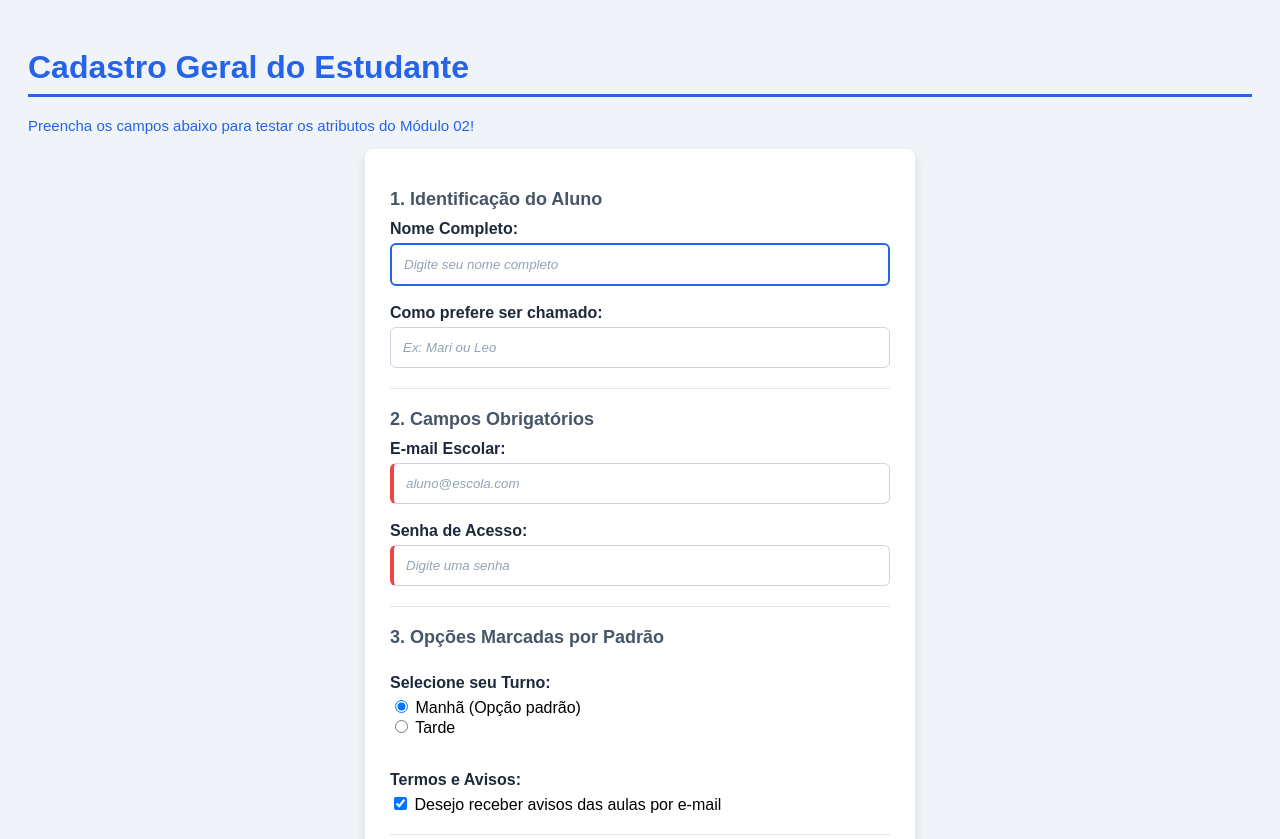
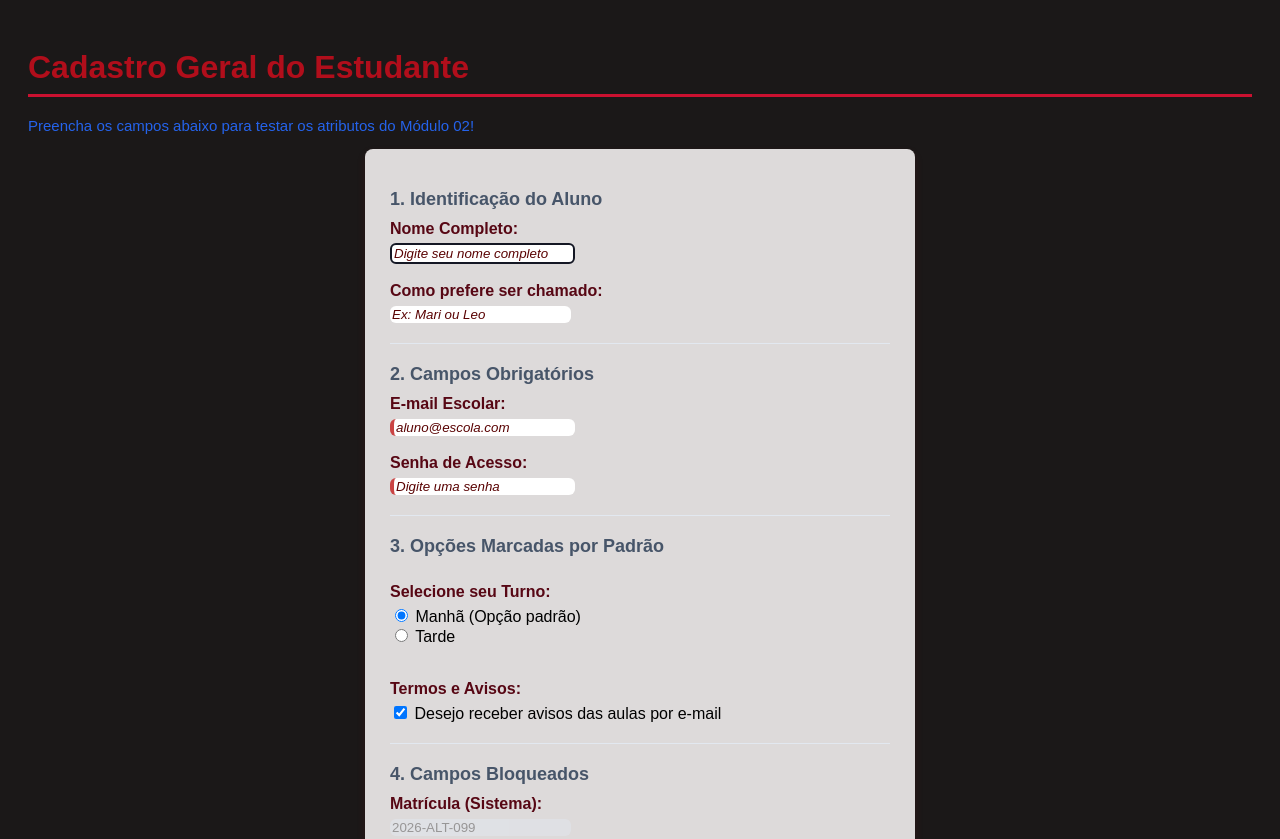
Before and after one commit to Bele-cdo/atividade-01-web, a plain HTML site: page exercicio-01/Index.html in a window 1280 px wide. Shown: the top 839 px of the page. Drawn offline with Linux system fonts and the light colour scheme.

Commit message:
Update style.css

```diff
--- a/exercicio-01/style.css
+++ b/exercicio-01/style.css
@@ -1,11 +1,3 @@
-/* ==========================================================================
-   EXERCÍCIO DE PERSONALIZAÇÃO CSS - MÓDULO 02
-   Instruções: Substitua todos os '___' escolhendo um valor dos comentários!
-   ========================================================================== */
-
-/* --------------------------------------------------------------------------
-   1. CONFIGURAÇÃO GERAL DA PÁGINA (body)
-   -------------------------------------------------------------------------- */
 body {
     /* OPÇÕES DE FONTE: Arial, sans-serif | 'Courier New', monospace | Verdana, sans-serif */
     font-family: Arial, sans-serif;
@@ -17,7 +9,7 @@ body {
        e escolha #2563eb ou #7c3aed na cor do parágrafo de instrução
        (não use #333333, pois ficaria escuro sobre escuro).
     */
-    background-color: #f0f4f8;
+    background-color: hsl(0, 4%, 10%);
 
     /* ESPAÇAMENTO INTERNO: 10px | 20px | 30px | 40px */
     padding: 20px;
@@ -33,7 +25,7 @@ body {
        ⚠️ Essa escolha afeta a legibilidade dos itens 3 (.rotulo) e
        (.subtitulo-secao) logo abaixo. Guarde qual cor escolheu aqui!
     */
-    background-color: #ffffff;
+    background-color: #dddada;
 
     /* LARGURA MÁXIMA DA CAIXA: 400px | 500px | 600px */
     max-width: 500px;
@@ -45,7 +37,7 @@ body {
     border-radius: 8px;
 
     /* SOMBRA DA CAIXA: 0 4px 10px rgba(0, 0, 0, 0.1) | none (sem sombra) */
-    box-shadow: 0 4px 10px rgba(0, 0, 0, 0.1);
+    box-shadow: 0 4px 10px rgba(187, 2, 2, 0.1);
 }
 
 
@@ -56,13 +48,13 @@ body {
     /* OPÇÕES DE COR DO TÍTULO PRINCIPAL:
        - #2563eb (Azul) | #7c3aed (Roxo) | #16a34a (Verde) | #ea580c (Laranja)
     */
-    color: #2563eb;
+    color: #b10e1b;
 
     /* PREENCHIMENTO DA BORDA INFERIOR [Largura] [Estilo] [Cor]:
        - Estilos: solid (maciço) | dashed (tracejado) | dotted (pontilhado)
        - Exemplo: 3px solid #2563eb ou 2px dashed #7c3aed
     */
-    border-bottom: 3px solid #2563eb;
+    border-bottom: 3px solid #ca1130;
 
     padding-bottom: 8px;
     margin-bottom: 20px;
@@ -98,7 +90,7 @@ body {
        (Escuro), use #ffffff aqui. Combinar as duas cores claras (ou as
        duas escuras) deixa o texto praticamente invisível.
     */
-    color: #1e293b;
+    color: #570714;
 
     display: inline-block;
     margin-bottom: 5px;
@@ -112,7 +104,7 @@ body {
     /* DESTAQUE DO CAMPO NOME [Largura] [Estilo] [Cor]:
        - Exemplo: 2px solid #2563eb | 2px solid #7c3aed
     */
-    border: 2px solid #2563eb;
+    border: 2px solid #141724;
 }
 
 #campo-matricula {
@@ -128,13 +120,13 @@ input[type="text"],
 input[type="email"],
 input[type="password"] {
     /* LARGURA DO CAMPO: 100% | 280px | 350px */
-    width: 100%;
+     width: 200;
 
     /* ESPAÇAMENTO INTERNO: 8px | 12px | 15px */
-    padding: 12px;
+    padding: 12;
 
     /* BORDA PADRÃO: 1px solid #cbd5e1 | 2px solid #94a3b8 */
-    border: 1px solid #cbd5e1;
+    border: 2px;
 
     /* CANTOS ARREDONDADOS: 0px | 6px | 12px */
     border-radius: 6px;
@@ -148,7 +140,7 @@ input[type="password"] {
    -------------------------------------------------------------------------- */
 input::placeholder {
     /* COR DO TEXTO DE DICA: #94a3b8 (Cinza) | #a855f7 (Roxo) | #38bdf8 (Azul) */
-    color: #94a3b8;
+    color: #5a0303;
 
     /* ESTILO DA FONTE: italic (itálico) | normal */
     font-style: italic;
@@ -164,7 +156,7 @@ input[required] {
     /* Borda esquerda de destaque:
        - 4px solid #ef4444 (Vermelho) | 4px solid #f97316 (Laranja)
     */
-    border-left: 4px solid #ef4444;
+    border-left: 4px solid hsl(0, 56%, 53%);
 }
 
 /* ATRIBUTO BOOLEANO [disabled] - CAMPO BLOQUEADO */
@@ -204,5 +196,8 @@ button {
 
 /* BOTÃO DE ENVIAR */
 .btn-enviar {
-    /* COR DO BOTÃO: #2563eb (Azul) | #16a34a (Verde) |
+   background-color: rgb(119, 0, 0);
+
+    /* COR DO TEXTO: #475569 */
+    color: rgb(68, 119, 153);
 }
```
